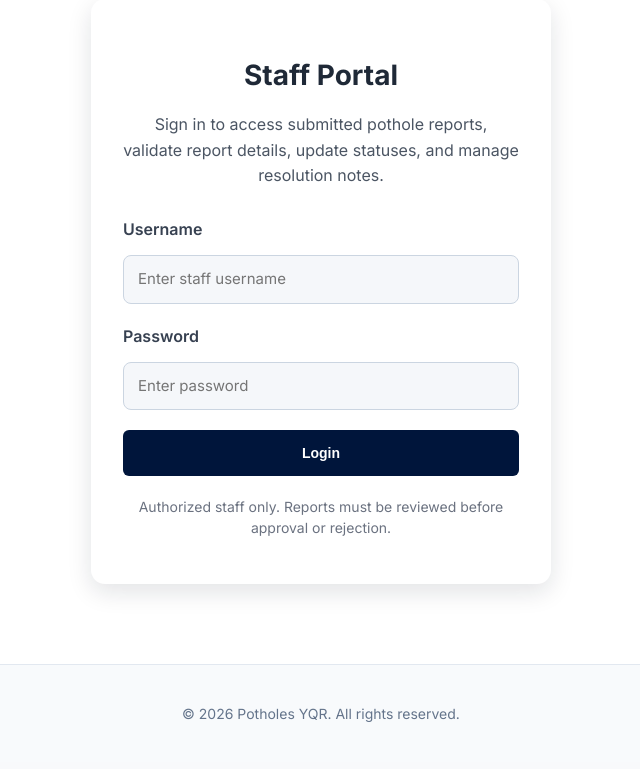
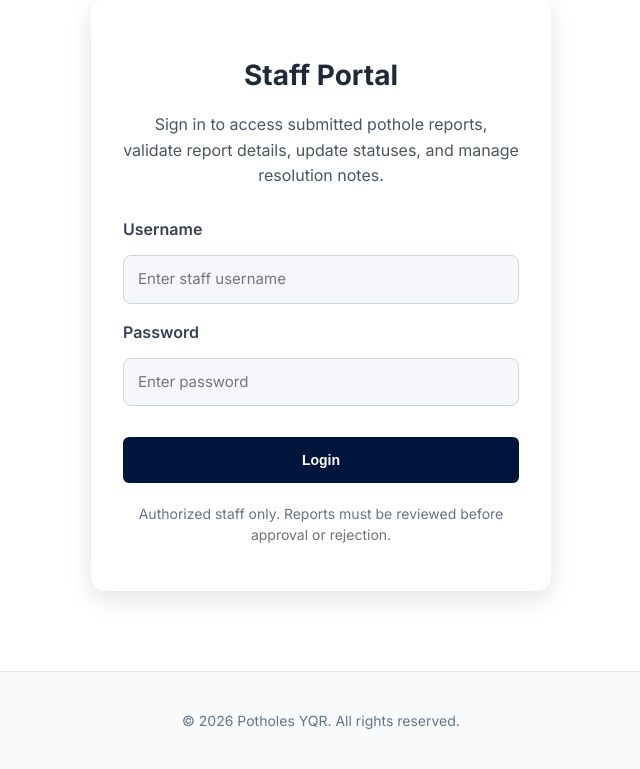
Before and after one commit to marskhld/potholesYQR, a Django app: page /staff/login/ in a window 1280 px wide. Shown: the part 156-925 px from the top of the page, without its empty margins (319-959 px from the left). Before the commit the page ends 878 px from the top, so only its background shows below. Run offline with Django 5.2, Linux system fonts and the light colour scheme.

Commit message:
Fix login button

```diff
--- a/django_app/reports/static/css/staff_login.css
+++ b/django_app/reports/static/css/staff_login.css
@@ -37,7 +37,7 @@
 
 /* Space between form input groups */
 .form-group {
-  margin-bottom: 20px;
+  margin-bottom: 16px;
 }
 
 /* Label styling */
@@ -56,7 +56,7 @@
   border-radius: 8px;
   font-size: 15px;
   font-family: "Inter", sans-serif;
-  box-sizing:border-box
+  box-sizing: border-box;
 }
 
 /* Input styling when clicked */
@@ -69,7 +69,8 @@
 /* Main login button */
 .btn-primary {
   width: 100%;
-  padding: 13px;
+  padding: 15px;
+
   border: none;
   border-radius: 8px;
   background: var(--staff-primary);
@@ -104,3 +105,8 @@
   font-size: 14px;
   color: #6b7280;
 }
+
+.btn-primary,
+button[type="submit"] {
+  margin-top: 15px;
+}
```
